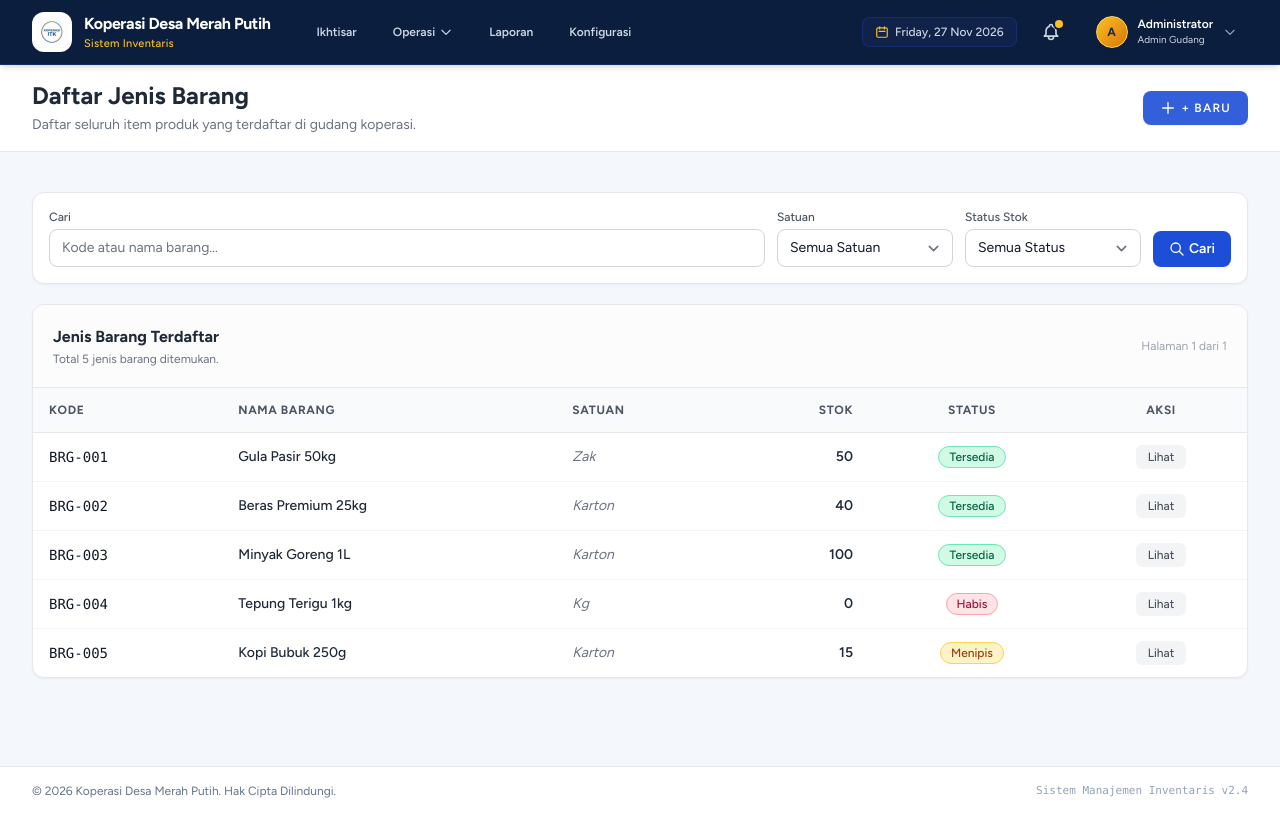
After one commit to wahyyrmdann/Manajemen-Koperasi, a Laravel app: page /jenis-barang in a window 1280 px wide. The commit adds this page. Run offline with Laravel 12, Linux system fonts and the light colour scheme; a user stored in the database is signed in; data comes from the database, SQL or seed files in the repository; style sheets or scripts are compiled from the project's sources.

```diff
--- a/app/Http/Controllers/ProductController.php
+++ b/app/Http/Controllers/ProductController.php
@@ -0,0 +1,27 @@
+<?php
+
+namespace App\Http\Controllers;
+
+use App\Models\Product;
+use Illuminate\Http\Request;
+
+class ProductController extends Controller
+{
+    /**
+     * Daftar jenis barang (produk terdaftar).
+     */
+    public function index(Request $request)
+    {
+        $products = Product::query()
+            ->search($request->input('search'))
+            ->when($request->input('unit'), fn ($q, $unit) => $q->where('unit', $unit))
+            ->stockStatus($request->input('stock_status'))
+            ->orderBy('code')
+            ->paginate(10)
+            ->withQueryString();
+
+        $units = Product::query()->select('unit')->distinct()->orderBy('unit')->pluck('unit');
+
+        return view('products.index', compact('products', 'units'));
+    }
+}
--- a/app/Models/Product.php
+++ b/app/Models/Product.php
@@ -2,11 +2,17 @@
 
 namespace App\Models;
 
+use Illuminate\Database\Eloquent\Builder;
 use Illuminate\Database\Eloquent\Model;
 use Illuminate\Database\Eloquent\Relations\HasMany;
 
 class Product extends Model
 {
+    /**
+     * Batas stok yang dianggap "menipis" (stok > 0 dan <= batas ini).
+     */
+    public const LOW_STOCK_THRESHOLD = 20;
+
     protected $fillable = [
         'code',
         'name',
@@ -28,4 +34,44 @@ class Product extends Model
     {
         return $this->hasMany(StockTransactionItem::class);
     }
+
+    /**
+     * Status stok: habis, menipis, atau tersedia.
+     */
+    public function getStockStatusAttribute(): string
+    {
+        if ($this->stock <= 0) {
+            return 'empty';
+        }
+
+        return $this->stock <= self::LOW_STOCK_THRESHOLD ? 'low' : 'available';
+    }
+
+    /**
+     * Filter berdasarkan status stok (available | low | empty).
+     */
+    public function scopeStockStatus(Builder $query, ?string $status): Builder
+    {
+        return match ($status) {
+            'empty' => $query->where('stock', '<=', 0),
+            'low' => $query->where('stock', '>', 0)->where('stock', '<=', self::LOW_STOCK_THRESHOLD),
+            'available' => $query->where('stock', '>', self::LOW_STOCK_THRESHOLD),
+            default => $query,
+        };
+    }
+
+    /**
+     * Filter pencarian berdasarkan kode atau nama barang.
+     */
+    public function scopeSearch(Builder $query, ?string $term): Builder
+    {
+        if (! $term) {
+            return $query;
+        }
+
+        return $query->where(function (Builder $q) use ($term) {
+            $q->where('code', 'like', "%{$term}%")
+              ->orWhere('name', 'like', "%{$term}%");
+        });
+    }
 }
--- /dev/null
+++ b/resources/views/products/index.blade.php
@@ -0,0 +1,166 @@
+<x-app-layout>
+    <x-slot name="header">
+        <div class="flex flex-col md:flex-row md:items-center md:justify-between gap-4">
+            <div>
+                <h2 class="font-bold text-2xl text-gray-800 leading-tight">
+                    Daftar Jenis Barang
+                </h2>
+                <p class="text-sm text-gray-500 mt-1">Daftar seluruh item produk yang terdaftar di gudang koperasi.</p>
+            </div>
+            {{-- Tombol + Baru: placeholder, form belum aktif --}}
+            <button type="button"
+                title="Formulir data barang belum diaktifkan"
+                class="inline-flex items-center px-4 py-2 bg-blue-700 border border-transparent rounded-lg font-semibold text-xs text-white uppercase tracking-widest hover:bg-blue-800 focus:outline-none focus:ring-2 focus:ring-blue-500 focus:ring-offset-2 transition ease-in-out duration-150 shadow-sm opacity-90 hover:opacity-100 cursor-pointer">
+                <svg class="w-4 h-4 me-1.5" fill="none" stroke="currentColor" viewBox="0 0 24 24">
+                    <path stroke-linecap="round" stroke-linejoin="round" stroke-width="2" d="M12 4v16m8-8H4" />
+                </svg>
+                + Baru
+            </button>
+        </div>
+    </x-slot>
+
+    <div class="max-w-7xl mx-auto px-4 sm:px-6 lg:px-8 mt-6 pb-10">
+
+        {{-- Filter Bar --}}
+        <div class="bg-white rounded-xl border border-gray-200 shadow-sm p-4 mb-5">
+            <form method="GET" action="{{ route('products.index') }}" class="flex flex-col sm:flex-row gap-3 items-end">
+                {{-- Pencarian --}}
+                <div class="flex-1">
+                    <label for="search" class="block text-xs font-medium text-gray-600 mb-1">Cari</label>
+                    <input id="search" name="search" type="text"
+                        value="{{ request('search') }}"
+                        placeholder="Kode atau nama barang…"
+                        class="w-full border border-gray-300 rounded-lg text-sm px-3 py-2 focus:outline-none focus:ring-2 focus:ring-blue-500 focus:border-blue-500 transition" />
+                </div>
+
+                {{-- Filter Satuan --}}
+                <div class="sm:w-44">
+                    <label for="unit" class="block text-xs font-medium text-gray-600 mb-1">Satuan</label>
+                    <select id="unit" name="unit"
+                        class="w-full border border-gray-300 rounded-lg text-sm px-3 py-2 focus:outline-none focus:ring-2 focus:ring-blue-500 focus:border-blue-500 transition">
+                        <option value="">Semua Satuan</option>
+                        @foreach ($units as $unit)
+                            <option value="{{ $unit }}" {{ request('unit') === $unit ? 'selected' : '' }}>{{ $unit }}</option>
+                        @endforeach
+                    </select>
+                </div>
+
+                {{-- Filter Status Stok --}}
+                <div class="sm:w-44">
+                    <label for="stock_status" class="block text-xs font-medium text-gray-600 mb-1">Status Stok</label>
+                    <select id="stock_status" name="stock_status"
+                        class="w-full border border-gray-300 rounded-lg text-sm px-3 py-2 focus:outline-none focus:ring-2 focus:ring-blue-500 focus:border-blue-500 transition">
+                        <option value="">Semua Status</option>
+                        <option value="available" {{ request('stock_status') === 'available' ? 'selected' : '' }}>Tersedia</option>
+                        <option value="low"       {{ request('stock_status') === 'low'       ? 'selected' : '' }}>Menipis</option>
+                        <option value="empty"     {{ request('stock_status') === 'empty'     ? 'selected' : '' }}>Habis</option>
+                    </select>
+                </div>
+
+                {{-- Tombol --}}
+                <div class="flex gap-2">
+                    <button type="submit"
+                        class="inline-flex items-center px-4 py-2 bg-blue-700 text-white text-sm font-semibold rounded-lg hover:bg-blue-800 focus:outline-none focus:ring-2 focus:ring-blue-500 transition">
+                        <svg class="w-4 h-4 me-1" fill="none" stroke="currentColor" viewBox="0 0 24 24">
+                            <path stroke-linecap="round" stroke-linejoin="round" stroke-width="2" d="M21 21l-6-6m2-5a7 7 0 11-14 0 7 7 0 0114 0" />
+                        </svg>
+                        Cari
+                    </button>
+                    @if(request()->hasAny(['search','unit','stock_status']))
+                        <a href="{{ route('products.index') }}"
+                            class="inline-flex items-center px-4 py-2 bg-gray-100 text-gray-700 text-sm font-semibold rounded-lg hover:bg-gray-200 focus:outline-none transition">
+                            Reset
+                        </a>
+                    @endif
+                </div>
+            </form>
+        </div>
+
+        {{-- Tabel Jenis Barang --}}
+        <div class="bg-white rounded-xl border border-gray-200 shadow-sm overflow-hidden">
+            <div class="p-5 border-b border-gray-200 flex items-center justify-between bg-gray-50/50">
+                <div>
+                    <h3 class="text-base font-bold text-gray-800">Jenis Barang Terdaftar</h3>
+                    <p class="text-xs text-gray-500 mt-0.5">
+                        Total {{ $products->total() }} jenis barang ditemukan.
+                    </p>
+                </div>
+                <span class="text-xs text-gray-400">Halaman {{ $products->currentPage() }} dari {{ $products->lastPage() }}</span>
+            </div>
+
+            <div class="overflow-x-auto">
+                <table class="w-full text-left border-collapse text-sm">
+                    <thead>
+                        <tr class="bg-gray-50 border-b border-gray-200 text-xs font-semibold text-gray-600 uppercase tracking-wider">
+                            <th class="py-3.5 px-4">Kode</th>
+                            <th class="py-3.5 px-4">Nama Barang</th>
+                            <th class="py-3.5 px-4">Satuan</th>
+                            <th class="py-3.5 px-4 text-right">Stok</th>
+                            <th class="py-3.5 px-4 text-center">Status</th>
+                            <th class="py-3.5 px-4 text-center">Aksi</th>
+                        </tr>
+                    </thead>
+                    <tbody class="divide-y divide-gray-100">
+                        @forelse ($products as $product)
+                            <tr class="hover:bg-blue-50/40 transition">
+                                <td class="py-3 px-4 font-mono font-medium text-gray-900 whitespace-nowrap">
+                                    {{ $product->code }}
+                                </td>
+                                <td class="py-3 px-4 font-medium text-gray-800">
+                                    {{ $product->name }}
+                                </td>
+                                <td class="py-3 px-4 text-gray-500 italic">
+                                    {{ $product->unit }}
+                                </td>
+                                <td class="py-3 px-4 text-right font-semibold text-gray-800">
+                                    {{ number_format($product->stock) }}
+                                </td>
+                                <td class="py-3 px-4 text-center">
+                                    @if ($product->stock_status === 'available')
+                                        <span class="inline-flex items-center px-2.5 py-0.5 rounded-full text-xs font-medium bg-emerald-100 text-emerald-800 border border-emerald-300">
+                                            Tersedia
+                                        </span>
+                                    @elseif ($product->stock_status === 'low')
+                                        <span class="inline-flex items-center px-2.5 py-0.5 rounded-full text-xs font-medium bg-amber-100 text-amber-800 border border-amber-300">
+                                            Menipis
+                                        </span>
+                                    @else
+                                        <span class="inline-flex items-center px-2.5 py-0.5 rounded-full text-xs font-medium bg-rose-100 text-rose-800 border border-rose-300">
+                                            Habis
+                                        </span>
+                                    @endif
+                                </td>
+                                <td class="py-3 px-4 text-center">
+                                    {{-- Tombol aksi: placeholder, form belum aktif --}}
+                                    <button type="button"
+                                        title="Formulir detail belum diaktifkan"
+                                        class="inline-flex items-center px-3 py-1 rounded-md bg-gray-100 hover:bg-gray-200 text-xs font-medium text-gray-600 transition cursor-pointer">
+                                        Lihat
+                                    </button>
+                                </td>
+                            </tr>
+                        @empty
+                            <tr>
+                                <td colspan="6" class="py-14 text-center text-gray-400">
+                                    <svg class="mx-auto h-10 w-10 text-gray-300 mb-3" fill="none" stroke="currentColor" viewBox="0 0 24 24">
+                                        <path stroke-linecap="round" stroke-linejoin="round" stroke-width="1.5"
+                                            d="M20 7l-8-4-8 4m16 0l-8 4m8-4v10l-8 4m0-10L4 7m8 4v10M4 7v10l8 4" />
+                                    </svg>
+                                    <p class="text-sm font-medium text-gray-500">Tidak ada jenis barang.</p>
+                                    <p class="text-xs text-gray-400 mt-1">Coba ubah filter pencarian Anda.</p>
+                                </td>
+                            </tr>
+                        @endforelse
+                    </tbody>
+                </table>
+            </div>
+
+            {{-- Pagination --}}
+            @if ($products->hasPages())
+                <div class="px-5 py-4 border-t border-gray-200 bg-gray-50/50">
+                    {{ $products->links() }}
+                </div>
+            @endif
+        </div>
+    </div>
+</x-app-layout>
--- a/routes/web.php
+++ b/routes/web.php
@@ -3,7 +3,9 @@
 use App\Http\Controllers\DashboardController;
 use App\Http\Controllers\IncomingTransactionController;
 use App\Http\Controllers\OutgoingTransactionController;
+use App\Http\Controllers\ProductController;
 use App\Http\Controllers\ProfileController;
+use App\Http\Controllers\StockController;
 use Illuminate\Support\Facades\Route;
 
 Route::get('/', function () {
@@ -20,6 +22,12 @@ Route::middleware('auth')->group(function () {
     // UI-005: Daftar Barang Keluar (hanya halaman list)
     Route::get('/barang-keluar', [OutgoingTransactionController::class, 'index'])->name('outgoing.index');
 
+    // Daftar Jenis Barang (dari kartu "Total Jenis Barang" di dashboard)
+    Route::get('/jenis-barang', [ProductController::class, 'index'])->name('products.index');
+
+    // Daftar Stok Barang (dari kartu "Total Stok" di dashboard)
+    Route::get('/stok-barang', [StockController::class, 'index'])->name('stock.index');
+
     // Profile
     Route::get('/profile', [ProfileController::class, 'edit'])->name('profile.edit');
     Route::patch('/profile', [ProfileController::class, 'update'])->name('profile.update');
```
Also changed, not shown: app/Http/Controllers/StockController.php (+35 -0 lines), resources/views/dashboard.blade.php (+18 -52 lines), resources/views/stock/index.blade.php (added, +157 -0 lines), resources/views/products/index_blade.php (deleted), resources/views/stock/index_blade.php (deleted).
